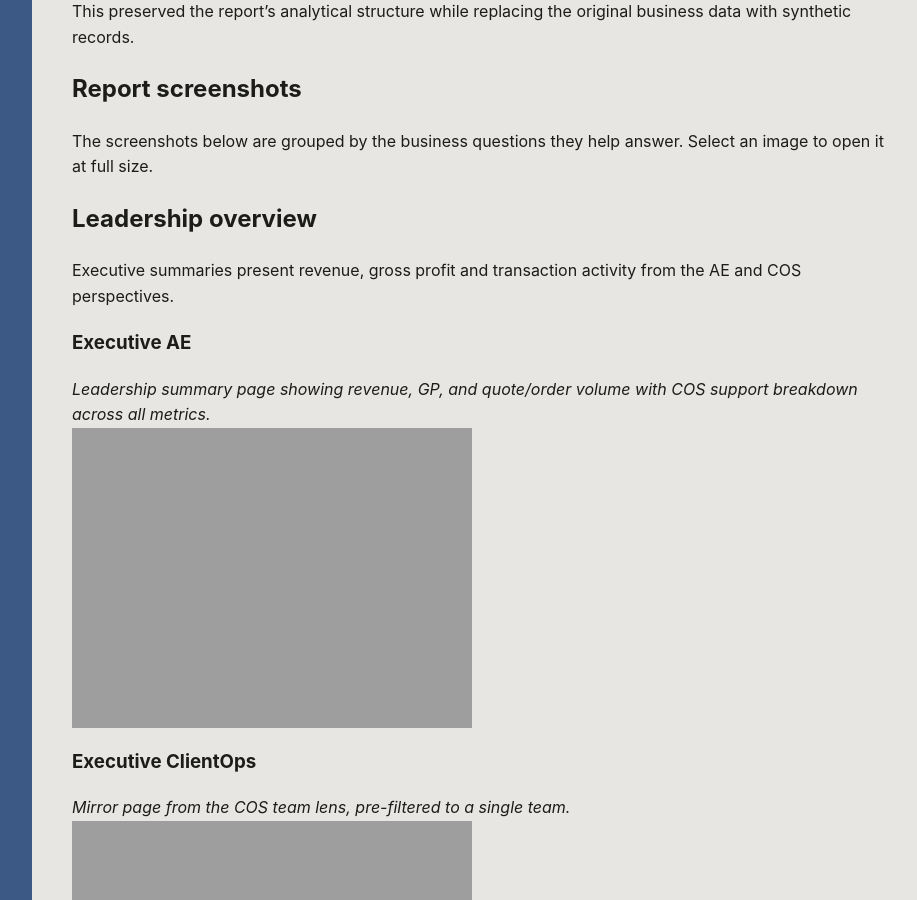
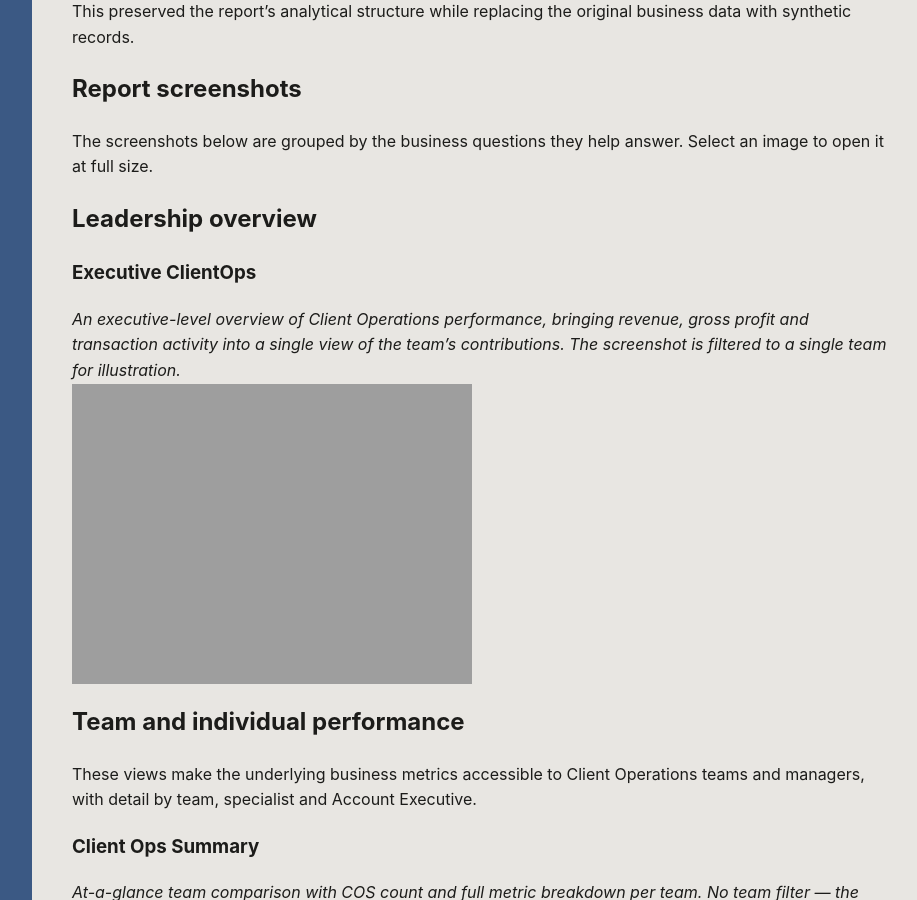
Before and after one commit to janicewhitson/data, a Jekyll site: the page built from projects/sales-support-productivity/index.md, in a window 1280 px wide and 900 px high, scrolled down 1690 px. Shown: the whole window, without its empty margins (158-1075 px from the left). Built offline with Jekyll 4.4.1, drawn with Linux system fonts in a browser that asks for light colours.

Commit message:
Lead screenshot gallery with ClientOps executive view and standalone caption

```diff
--- a/projects/sales-support-productivity/index.md
+++ b/projects/sales-support-productivity/index.md
@@ -54,14 +54,9 @@ This preserved the report's analytical structure while replacing the original bu
 The screenshots below are grouped by the business questions they help answer. Select an image to open it at full size.
 
 ## Leadership overview
-Executive summaries present revenue, gross profit and transaction activity from the AE and COS perspectives.
-
-### Executive AE
-*Leadership summary page showing revenue, GP, and quote/order volume with COS support breakdown across all metrics.*
-<a href="https://janicewhitson.github.io/voiceofdata/data/case-studies/sales-support-productivity/Productivity%20-%20Exec%20AE.png" target="_blank" rel="noopener noreferrer" aria-label="Open Executive AE screenshot at full size"><img src="https://janicewhitson.github.io/voiceofdata/data/case-studies/sales-support-productivity/Productivity%20-%20Exec%20AE.png" alt="Executive AE" loading="lazy" style="display:block; max-width:100%; height:auto;" /></a>
 
 ### Executive ClientOps
-*Mirror page from the COS team lens, pre-filtered to a single team.*
+*An executive-level overview of Client Operations performance, bringing revenue, gross profit and transaction activity into a single view of the team's contributions. The screenshot is filtered to a single team for illustration.*
 <a href="https://janicewhitson.github.io/voiceofdata/data/case-studies/sales-support-productivity/Productivity%20-%20Exec%20COS.png" target="_blank" rel="noopener noreferrer" aria-label="Open Executive ClientOps screenshot at full size"><img src="https://janicewhitson.github.io/voiceofdata/data/case-studies/sales-support-productivity/Productivity%20-%20Exec%20COS.png" alt="Executive ClientOps" loading="lazy" style="display:block; max-width:100%; height:auto;" /></a>
 
 ## Team and individual performance
```
